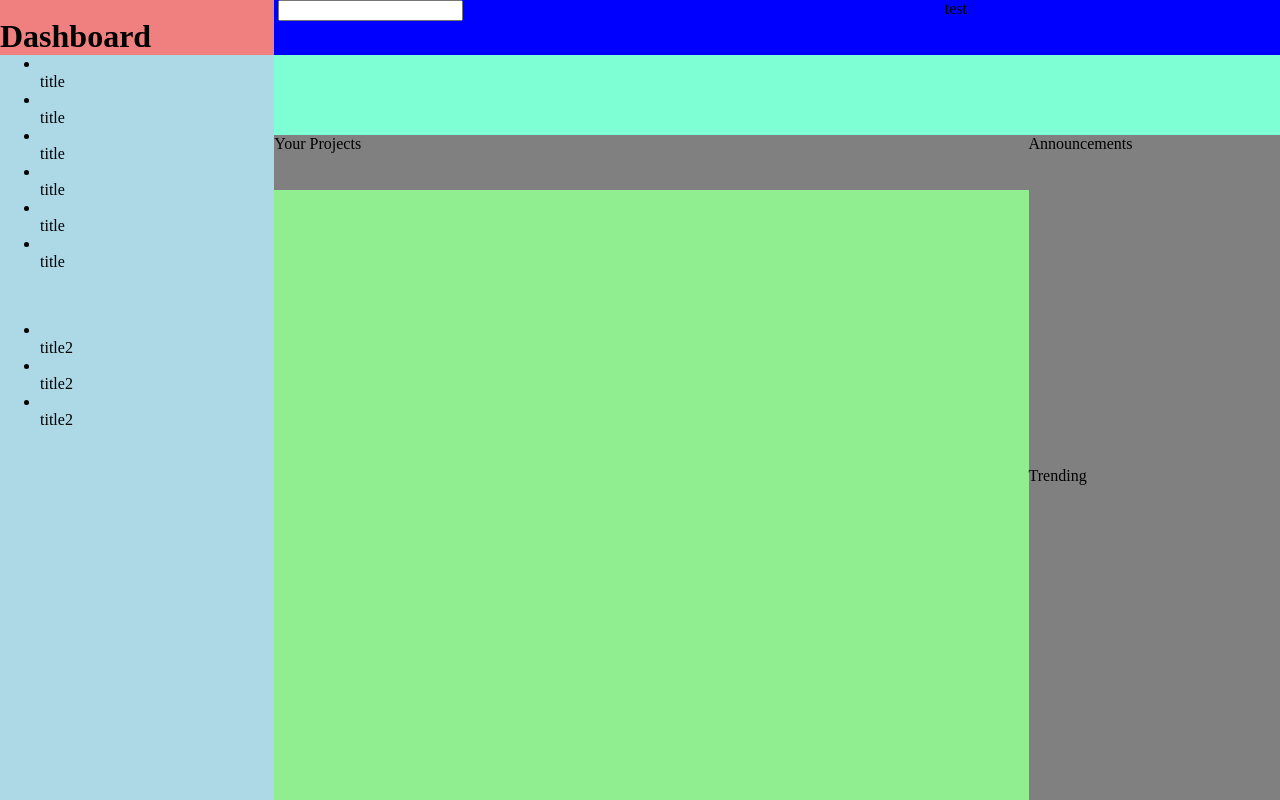
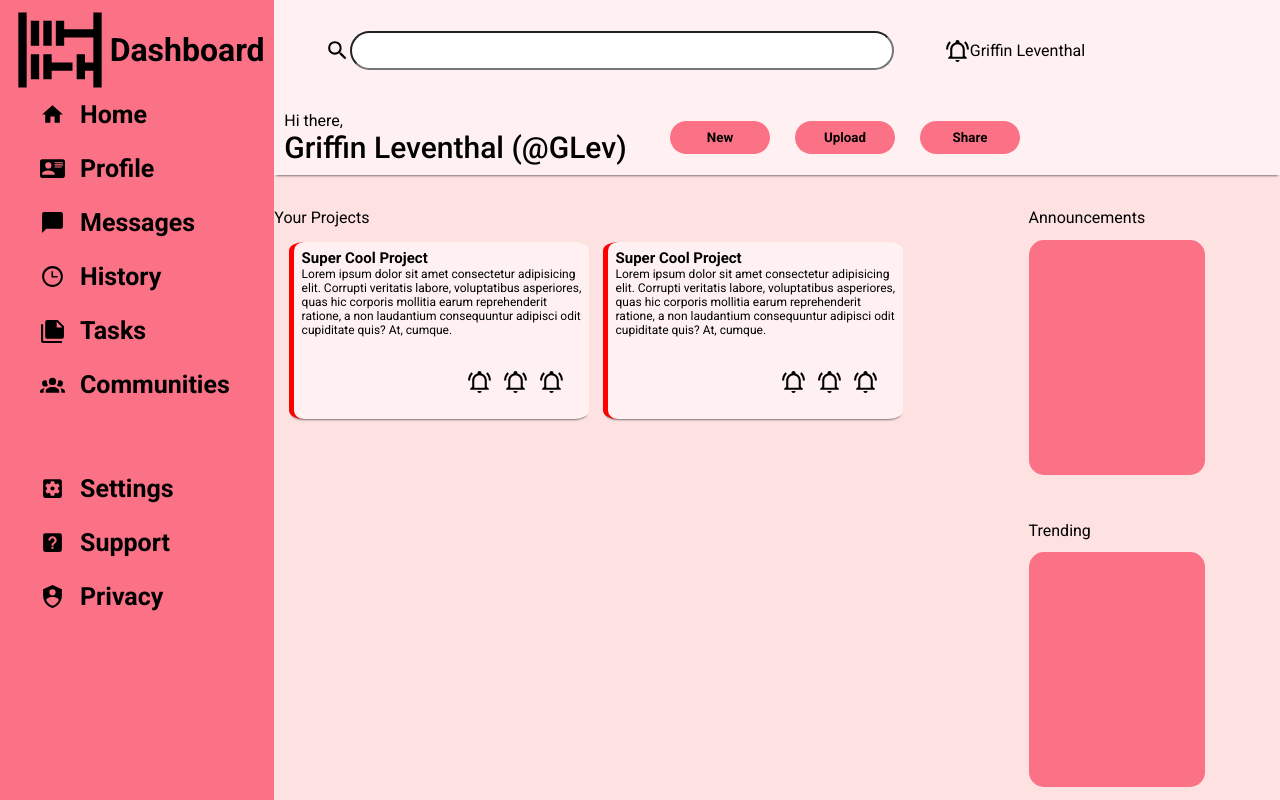
Before and after one commit to GriffinLev039/TOP-dashboard, a plain HTML site: page index.html in a window 1280 px wide. Drawn offline with Linux system fonts and the light colour scheme.

Commit message:
Further CSS Work

```diff
--- a/index.html
+++ b/index.html
@@ -1,79 +1,120 @@
 <!DOCTYPE html>
 <html lang="en">
+
 <head>
     <meta charset="UTF-8">
     <meta name="viewport" content="width=device-width, initial-scale=1.0">
-    <title>Document</title>
+    <title>Admin Panel</title>
     <link rel="stylesheet" href="style.css">
     <script src="index.js" defer></script>
+    <link rel="preconnect" href="https://fonts.googleapis.com">
+<link rel="preconnect" href="https://fonts.gstatic.com" crossorigin>
+<link href="https://fonts.googleapis.com/css2?family=Roboto:ital,wght@0,100;0,300;0,400;0,500;0,700;0,900;1,100;1,300;1,400;1,500;1,700;1,900&display=swap" rel="stylesheet">
 </head>
+
 <body>
     <div id="container">
         <div id="logo">
-            <img src="" alt="">
+            <img src="img/svg/abacus.svg" alt="" id="logoImg">
             <h1>Dashboard</h1>
         </div>
         <div id="topNav">
-            <div>
-                <img src="" alt="">
-                <input type="text">
+            <div id="searchContainer">
+                <img src="img/svg/magnify.svg" alt="" class="svg-icon">
+                <input type="text" id="searchbar">
             </div>
-            <div>
-                <p>test</p>
+            <div class="row">
+                <img src="img/svg/bell-ring-outline.svg" alt="" class="svg-icon">
+                <img src="" alt="" class="profilePic">
+                <p>Griffin Leventhal</p>
             </div>
         </div>
-        <div id="header"></div>
+        <div id="header">
+            <div id="headerLeft">
+                <!-- <img src="" alt="" class="pfp"> -->
+                <p>Hi there,<br> <span id="username">Griffin Leventhal (@GLev)</span></p>
+            </div>
+            <div id="headerRight">
+                <button>New</button>
+                <button>Upload</button>
+                <button>Share</button>
+            </div>
+        </div>
         <div id="leftNav">
             <ul>
                 <li>
-                    <img src="" alt="">
-                    <p>title</p>
+                    <img src="img/svg/home.svg" alt="" class="svg-icon">
+                    <p>Home</p>
                 </li>
                 <li>
-                    <img src="" alt="">
-                    <p>title</p>
+                    <img src="img/svg/card-account-details.svg" alt="" class="svg-icon">
+                    <p>Profile</p>
                 </li>
                 <li>
-                    <img src="" alt="">
-                    <p>title</p>
+                    <img src="img/svg/message.svg" alt="" class="svg-icon">
+                    <p>Messages</p>
                 </li>
                 <li>
-                    <img src="" alt="">
-                    <p>title</p>
+                    <img src="img/svg/clock-time-three-outline.svg" alt="" class="svg-icon">
+                    <p>History</p>
                 </li>
                 <li>
-                    <img src="" alt="">
-                    <p>title</p>
+                    <img src="img/svg/note-multiple.svg" alt="" class="svg-icon">
+                    <p>Tasks</p>
                 </li>
                 <li>
-                    <img src="" alt="">
-                    <p>title</p>
+                    <img src="img/svg/account-group.svg" alt="" class="svg-icon">
+                    <p>Communities</p>
                 </li>
             </ul>
             <div id="spacer"></div>
             <ul>
                 <li>
-                    <img src="" alt="">
-                    <p>title2</p>
+                    <img src="img/svg/cog-box.svg" alt="" class="svg-icon">
+                    <p>Settings</p>
                 </li>
                 <li>
-                    <img src="" alt="">
-                    <p>title2</p>
+                    <img src="img/svg/help-box.svg" alt="" class="svg-icon">
+                    <p>Support</p>
                 </li>
                 <li>
-                    <img src="" alt="">
-                    <p>title2</p>
+                    <img src="img/svg/shield-account.svg" alt="" class="svg-icon">
+                    <p>Privacy</p>
                 </li>
             </ul>
         </div>
         <div id="content">
-            <div id="label1">Your Projects</div>
-            <div id="projects"></div>
-            <div id="label2">Announcements</div>
+            <div id="label1" class="label">Your Projects</div>
+            <div id="projects">
+                <div class="item">
+                    <h4>Super Cool Project</h4>
+                    <p>Lorem ipsum dolor sit amet consectetur adipisicing elit. Corrupti veritatis labore, voluptatibus
+                        asperiores, quas hic corporis mollitia earum reprehenderit ratione, a non laudantium
+                        consequuntur adipisci odit cupiditate quis? At, cumque.</p>
+                    <div class="iconContainer">
+                        <img src="img/svg/bell-ring-outline.svg" alt="" class="svg-icon">
+                        <img src="img/svg/bell-ring-outline.svg" alt="" class="svg-icon">
+                        <img src="img/svg/bell-ring-outline.svg" alt="" class="svg-icon">
+                    </div>
+                </div>
+                <div class="item">
+                    <h4>Super Cool Project</h4>
+                    <p>Lorem ipsum dolor sit amet consectetur adipisicing elit. Corrupti veritatis labore, voluptatibus
+                        asperiores, quas hic corporis mollitia earum reprehenderit ratione, a non laudantium
+                        consequuntur adipisci odit cupiditate quis? At, cumque.</p>
+                    <div class="iconContainer">
+                        <img src="img/svg/bell-ring-outline.svg" alt="" class="svg-icon">
+                        <img src="img/svg/bell-ring-outline.svg" alt="" class="svg-icon">
+                        <img src="img/svg/bell-ring-outline.svg" alt="" class="svg-icon">
+                    </div>
+                </div>
+            </div>
+            <div class="label" id="label2">Announcements</div>
             <div id="announcementContainer"></div>
-            <div id="label3">Trending</div>
+            <div class="label" id="label3">Trending</div>
             <div id="trending"></div>
         </div>
     </div>
 </body>
+
 </html>
--- a/style.css
+++ b/style.css
@@ -1,13 +1,16 @@
 :root {
-    --background-color: white;
-    --primary-color: blue;
-    --accent-color: red;
+    --background-color: #fff1f2;
+    --sub-background-color: #fee2e2;
+    --primary-color: #fb7185;
+    --accent-color: #22c55e;
     --text-color-primary: black;
     --text-color-secondary: gray;
 }
 
 * {
     margin: 0px;
+    list-style-type: none;
+    font-family: "Roboto";
 }
 
 #container {
@@ -20,22 +23,29 @@
 #topNav {
     display: grid;
     grid-template: 1fr / 2fr 1fr;
-    background-color: blue;
+    background-color: var(--background-color);
     grid-column: 2 / 3;
     grid-row: 1 / 2;
 }
 
 #header {
-    background-color: aquamarine;
+    background-color: var(--background-color);
     grid-column: 2 /3;
     grid-row: 2 / 3;
+    box-shadow: 0 3px 2px -2px rgba(0, 0, 0, 0.5);
+    z-index: 1;
 }
+
 #logo {
-    background-color: lightcoral;
+    display: flex;
+    flex-direction: row;
+    align-items: center;
+    justify-content: center;
+    background-color: var(--primary-color);
 }
 
 #leftNav {
-    background-color: lightblue;
+    background-color: var(--primary-color);
     grid-row: 2 / 4;
 }
 
@@ -44,12 +54,12 @@
     grid-template: 1fr 5fr 1fr 5fr / 3fr 1fr;
     height: 100%;
     width: 100%;
-    background-color: gray;
+    background-color: var(--sub-background-color);
     grid-row-start: 3;
     grid-column-start: 2;
 }
 
-#spacer{
+#spacer {
     height: 50px;
 }
 
@@ -69,10 +79,15 @@
 }
 
 #announcementContainer {
-    grid-row:2/3;
+    grid-row: 2/3;
     grid-column: 2/3;
     display: grid;
     grid-template: repeat(3, 1fr) / 1fr;
+    margin-top: 5%;
+    margin-bottom: 5%;
+    margin-right: 30%;
+    border-radius: 15px;
+    background-color: #fb7185;
 }
 
 #trending {
@@ -80,10 +95,147 @@
     grid-column: 2/3;
     display: grid;
     grid-template: repeat(4, 1fr) / 1fr;
+    margin-top: 5%;
+    margin-bottom: 5%;
+    margin-right: 30%;
+    border-radius: 15px;
+    background-color: #fb7185;
+
 }
 
 #projects {
-    background-color: lightgreen;
+    display: flex;
+    flex-flow: row wrap;
+    gap: 2%;
+    padding: 2%;
     grid-row: 2/5;
     grid-column: 1/2;
+
 }
+
+.svg-icon {
+    height: 25px;
+    width: 25px;
+}
+
+#logoImg {
+    height: 100px;
+    width: 100px;
+}
+
+li {
+    display: flex;
+    flex-direction: row;
+    align-items: center;
+
+}
+
+.row {
+    display: flex;
+    flex-direction: row;
+    align-items: center;
+}
+
+#searchContainer {
+    width: 100%;
+    height: 100%;
+    display: flex;
+    align-items: center;
+    justify-content: center;
+    flex-direction: row;
+}
+
+#searchbar {
+    width: 80%;
+    border-radius: 25px;
+    height: 33%;
+}
+
+h4 {
+    font-size: 15px;
+    font-weight: bolder;
+}
+
+.item {
+    position: relative;
+    border-left: 5px solid red;
+    /* border-top: 1px solid black;
+    border-right: 1px solid black;
+    border-bottom: 1px solid black; */
+    font-size: 12px;
+    background-color: var(-wheatwheat-background-color);
+    width: clamp(200px, 45%, 280px);
+    height: 30%;
+    padding: 1%;
+    border-radius: 5%;
+    background-color: var(--background-color);
+    box-shadow: 0 3px 2px -2px rgba(0, 0, 0, 0.5);
+
+}
+
+.item>p {
+    width: 2225px25px25px0px;
+}
+
+.label {
+    display: flex;
+    align-items: flex-end;
+}
+
+.iconContainer {
+    display: flex;
+    position: absolute;
+    justify-content: space-between;
+    bottom: 25px;
+    right: 0px;
+    margin-right: 25px;
+    margin-top: 25px;
+    width: 33%;
+}
+
+.pfp {
+    height: 200px;
+    width: 200px;
+    border-radius: 100%;
+}
+
+#leftNav>ul>* {
+    gap: 15px;
+    margin-bottom: 25px;
+}
+
+li>p {
+    font-size: 25px;
+    font-family: "Roboto";
+    font-weight: bold;
+}
+
+#username {
+    font-size: 30px;
+    font-weight: 500;
+}
+
+#header {
+    display: flex;
+    flex-flow: row nowrap;
+    justify-content: space-between;
+    align-items: center;
+    padding: 10px;
+}
+
+button {
+    background-color: var(--primary-color);
+    width: 100px;
+    height: 33px;
+    border: none;
+    font-weight: bold;
+    border-radius: 25px;
+}
+
+#headerRight {
+    display: flex;
+    justify-content: space-between;
+    align-items: flex-start;
+    width: 350px;
+    padding-right: 250px;
+}
```
Also changed, not shown: img/svg/abacus.svg (added), img/svg/account-group.svg (added), img/svg/bell-ring-outline.svg (added), img/svg/card-account-details.svg (added), img/svg/clock-time-three-outline.svg (added), img/svg/cog-box.svg (added), img/svg/help-box.svg (added), img/svg/home.svg (added), img/svg/magnify.svg (added), img/svg/message.svg (added), img/svg/note-multiple.svg (added), img/svg/shield-account.svg (added).
